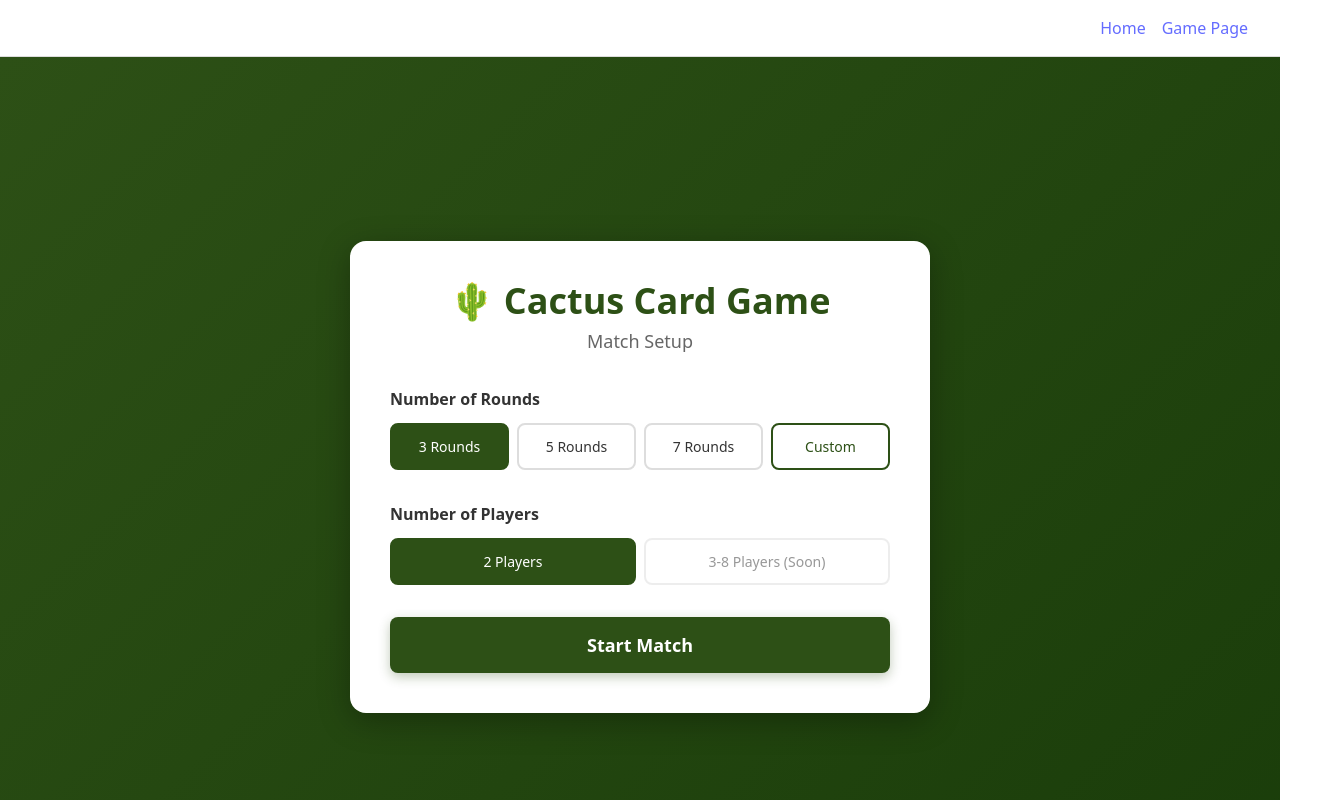
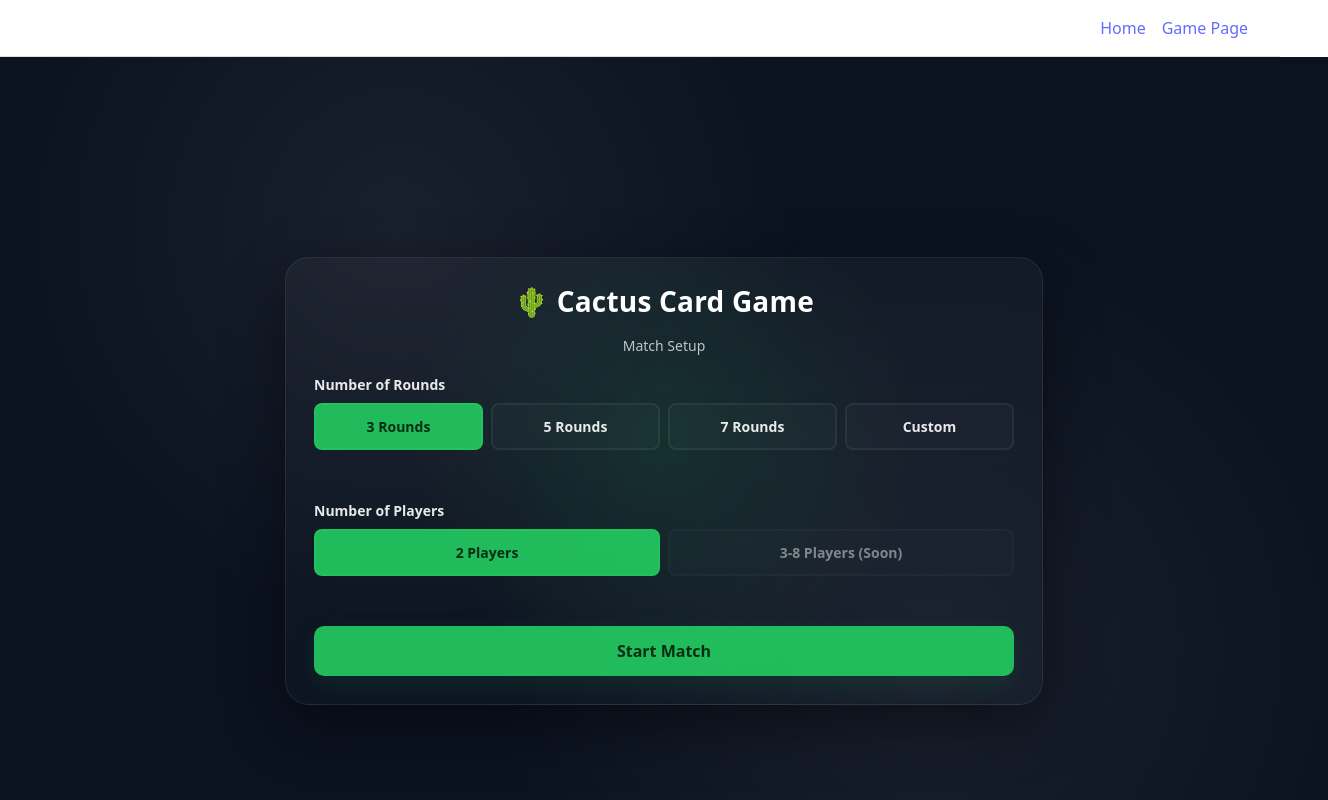
Before and after one commit to sheinhtuttunlwin/cactus-web-game, a React (Vite) app in the folder cactus-client/: page /game in a window 1280 px wide. Shown: the top 800 px of the page, 1328 px wide, since content can reach past the window. Built offline with nearby package versions, Linux system fonts and the light colour scheme.

Commit message:
Modified match setup and match over UI to match the game page

```diff
--- a/cactus-client/src/components/MatchOver.jsx
+++ b/cactus-client/src/components/MatchOver.jsx
@@ -68,72 +68,78 @@ function MatchOver({ totalScores, numberOfPlayers, onRestart }) {
 
 const styles = {
   container: {
+    minHeight: "100vh",
+    width: "100%",
     display: "flex",
+    alignItems: "center",
     justifyContent: "center",
-    alignItems: "center",
-    minHeight: "100vh",
-    background: "linear-gradient(135deg, #2d5016 0%, #1a3d0a 100%)",
-    padding: "20px",
+    padding: 24,
+    background:
+      "radial-gradient(circle at 30% 20%, rgba(255,255,255,0.06), transparent 35%), radial-gradient(circle at 70% 70%, rgba(255,255,255,0.06), transparent 40%), #0b1220",
   },
   card: {
-    backgroundColor: "#fff",
-    borderRadius: "16px",
-    padding: "40px",
-    maxWidth: "500px",
-    width: "100%",
-    boxShadow: "0 8px 32px rgba(0, 0, 0, 0.3)",
+    width: "min(700px, 95vw)",
+    borderRadius: 24,
+    padding: 28,
+    boxShadow: "0 20px 60px rgba(0,0,0,0.45)",
+    border: "1px solid rgba(255,255,255,0.08)",
+    background:
+      "radial-gradient(circle at 50% 40%, rgba(34,197,94,0.12), rgba(0,0,0,0) 55%), linear-gradient(180deg, rgba(255,255,255,0.03), rgba(255,255,255,0.01))",
+    display: "flex",
+    flexDirection: "column",
+    gap: 18,
   },
   title: {
-    fontSize: "36px",
-    fontWeight: "bold",
-    margin: "0 0 16px 0",
+    margin: 0,
+    fontSize: 28,
+    letterSpacing: 0.2,
+    color: "#fff",
     textAlign: "center",
-    color: "#2d5016",
   },
   winnerText: {
-    fontSize: "24px",
-    fontWeight: "600",
+    fontSize: 20,
+    fontWeight: 600,
     textAlign: "center",
-    color: "#333",
-    margin: "0 0 32px 0",
+    color: "rgba(255,255,255,0.9)",
+    margin: "0 0 16px 0",
   },
   scoresSection: {
-    marginBottom: "32px",
+    marginBottom: "16px",
   },
   scoresTitle: {
-    fontSize: "20px",
-    fontWeight: "600",
-    color: "#333",
-    marginBottom: "16px",
+    fontSize: 16,
+    fontWeight: 700,
+    color: "rgba(255,255,255,0.9)",
+    marginBottom: "12px",
     textAlign: "center",
   },
   scoresList: {
     display: "flex",
     flexDirection: "column",
-    gap: "8px",
+    gap: "10px",
   },
   scoreRow: {
     display: "flex",
     justifyContent: "space-between",
     alignItems: "center",
-    padding: "16px",
-    backgroundColor: "#f5f5f5",
+    padding: "12px",
+    backgroundColor: "rgba(255,255,255,0.02)",
     borderRadius: "8px",
-    border: "2px solid transparent",
+    border: "1px solid rgba(255,255,255,0.02)",
   },
   scoreRowWinner: {
-    backgroundColor: "#e8f5e9",
-    border: "2px solid #2d5016",
+    backgroundColor: "rgba(34,197,94,0.08)",
+    border: "1px solid rgba(34,197,94,0.2)",
   },
   playerName: {
-    fontSize: "18px",
-    fontWeight: "500",
-    color: "#333",
+    fontSize: "16px",
+    fontWeight: "600",
+    color: "rgba(255,255,255,0.9)",
   },
   playerScore: {
-    fontSize: "20px",
-    fontWeight: "bold",
-    color: "#2d5016",
+    fontSize: "16px",
+    fontWeight: "700",
+    color: "rgba(34,197,94,0.95)",
   },
   buttonGroup: {
     display: "flex",
@@ -141,22 +147,22 @@ const styles = {
   },
   restartButton: {
     flex: "1",
-    padding: "16px",
-    fontSize: "18px",
-    fontWeight: "bold",
+    padding: "14px",
+    fontSize: "16px",
+    fontWeight: "700",
     border: "none",
-    borderRadius: "8px",
-    backgroundColor: "#2d5016",
-    color: "#fff",
+    borderRadius: "10px",
+    backgroundColor: "rgba(34,197,94,0.95)",
+    color: "#052e14",
     cursor: "pointer",
-    transition: "all 0.2s ease",
-    boxShadow: "0 4px 12px rgba(45, 80, 22, 0.3)",
+    transition: "all 0.16s ease",
+    boxShadow: "0 8px 24px rgba(34,197,94,0.12)",
   },
   footnote: {
-    fontSize: "14px",
-    color: "#666",
+    fontSize: "13px",
+    color: "rgba(255,255,255,0.66)",
     textAlign: "center",
-    marginTop: "24px",
+    marginTop: "16px",
     marginBottom: "0",
   },
 };
--- a/cactus-client/src/components/MatchSetup.jsx
+++ b/cactus-client/src/components/MatchSetup.jsx
@@ -130,43 +130,50 @@ function MatchSetup({ onStartMatch }) {
 
 const styles = {
   container: {
+    minHeight: "100vh",
+    width: "100%",
     display: "flex",
+    alignItems: "center",
     justifyContent: "center",
-    alignItems: "center",
-    minHeight: "100vh",
-    background: "linear-gradient(135deg, #2d5016 0%, #1a3d0a 100%)",
-    padding: "20px",
+    padding: 24,
+    background:
+      "radial-gradient(circle at 30% 20%, rgba(255,255,255,0.06), transparent 35%), radial-gradient(circle at 70% 70%, rgba(255,255,255,0.06), transparent 40%), #0b1220",
   },
   setupCard: {
-    backgroundColor: "#fff",
-    borderRadius: "16px",
-    padding: "40px",
-    maxWidth: "500px",
-    width: "100%",
-    boxShadow: "0 8px 32px rgba(0, 0, 0, 0.3)",
+    width: "min(700px, 95vw)",
+    borderRadius: 24,
+    padding: 28,
+    boxShadow: "0 20px 60px rgba(0,0,0,0.45)",
+    border: "1px solid rgba(255,255,255,0.08)",
+    background:
+      "radial-gradient(circle at 50% 40%, rgba(34,197,94,0.12), rgba(0,0,0,0) 55%), linear-gradient(180deg, rgba(255,255,255,0.03), rgba(255,255,255,0.01))",
+    display: "flex",
+    flexDirection: "column",
+    gap: 18,
   },
   title: {
-    fontSize: "36px",
-    fontWeight: "bold",
-    margin: "0 0 8px 0",
+    margin: 0,
+    fontSize: 28,
+    letterSpacing: 0.2,
+    color: "#fff",
     textAlign: "center",
-    color: "#2d5016",
   },
   subtitle: {
-    fontSize: "18px",
-    color: "#666",
+    margin: 0,
+    opacity: 0.85,
+    fontSize: 14,
+    color: "rgba(255,255,255,0.85)",
     textAlign: "center",
-    margin: "0 0 32px 0",
   },
   section: {
     marginBottom: "32px",
   },
   label: {
     display: "block",
-    fontSize: "16px",
-    fontWeight: "600",
-    color: "#333",
-    marginBottom: "12px",
+    fontSize: "14px",
+    fontWeight: "700",
+    color: "rgba(255,255,255,0.9)",
+    marginBottom: "8px",
   },
   buttonGroup: {
     display: "flex",
@@ -178,31 +185,31 @@ const styles = {
     minWidth: "100px",
     padding: "12px 16px",
     fontSize: "14px",
-    fontWeight: "500",
-    border: "2px solid #ddd",
+    fontWeight: "600",
+    border: "2px solid rgba(255,255,255,0.06)",
     borderRadius: "8px",
-    backgroundColor: "#fff",
-    color: "#333",
+    backgroundColor: "rgba(255,255,255,0.02)",
+    color: "rgba(255,255,255,0.9)",
     cursor: "pointer",
-    transition: "all 0.2s ease",
+    transition: "all 0.16s ease",
   },
   optionButtonActive: {
-    backgroundColor: "#2d5016",
-    color: "#fff",
-    borderColor: "#2d5016",
+    backgroundColor: "rgba(34,197,94,0.95)",
+    color: "#052e14",
+    borderColor: "rgba(34,197,94,0.95)",
   },
   customButton: {
     flex: "1",
     minWidth: "100px",
     padding: "12px 16px",
     fontSize: "14px",
-    fontWeight: "500",
-    border: "2px solid #2d5016",
+    fontWeight: "600",
+    border: "2px solid rgba(255,255,255,0.06)",
     borderRadius: "8px",
-    backgroundColor: "#fff",
-    color: "#2d5016",
+    backgroundColor: "rgba(255,255,255,0.02)",
+    color: "rgba(255,255,255,0.9)",
     cursor: "pointer",
-    transition: "all 0.2s ease",
+    transition: "all 0.16s ease",
   },
   customInputContainer: {
     display: "flex",
@@ -213,32 +220,34 @@ const styles = {
     flex: "1",
     padding: "12px 16px",
     fontSize: "16px",
-    border: "2px solid #2d5016",
+    border: "2px solid rgba(255,255,255,0.06)",
     borderRadius: "8px",
     outline: "none",
+    background: "transparent",
+    color: "rgba(255,255,255,0.95)",
   },
   backButton: {
     padding: "12px 24px",
     fontSize: "14px",
-    fontWeight: "500",
-    border: "2px solid #ddd",
+    fontWeight: "600",
+    border: "2px solid rgba(255,255,255,0.06)",
     borderRadius: "8px",
-    backgroundColor: "#fff",
-    color: "#333",
+    backgroundColor: "rgba(255,255,255,0.02)",
+    color: "rgba(255,255,255,0.9)",
     cursor: "pointer",
   },
   startButton: {
     width: "100%",
-    padding: "16px",
-    fontSize: "18px",
-    fontWeight: "bold",
+    padding: "14px",
+    fontSize: "16px",
+    fontWeight: "700",
     border: "none",
-    borderRadius: "8px",
-    backgroundColor: "#2d5016",
-    color: "#fff",
+    borderRadius: "10px",
+    backgroundColor: "rgba(34,197,94,0.95)",
+    color: "#052e14",
     cursor: "pointer",
-    transition: "all 0.2s ease",
-    boxShadow: "0 4px 12px rgba(45, 80, 22, 0.3)",
+    transition: "all 0.16s ease",
+    boxShadow: "0 8px 24px rgba(34,197,94,0.12)",
   },
 };
 
```
